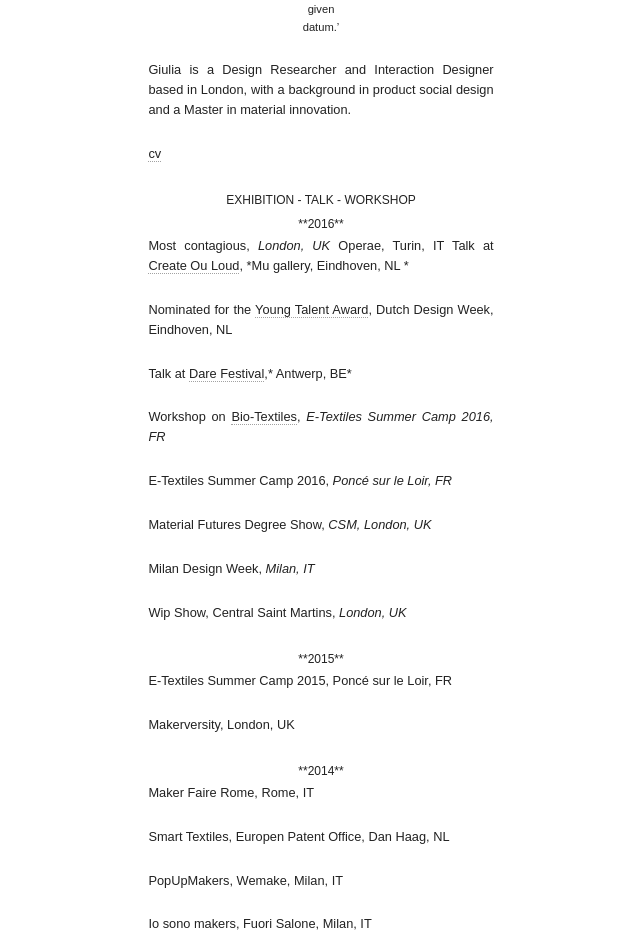
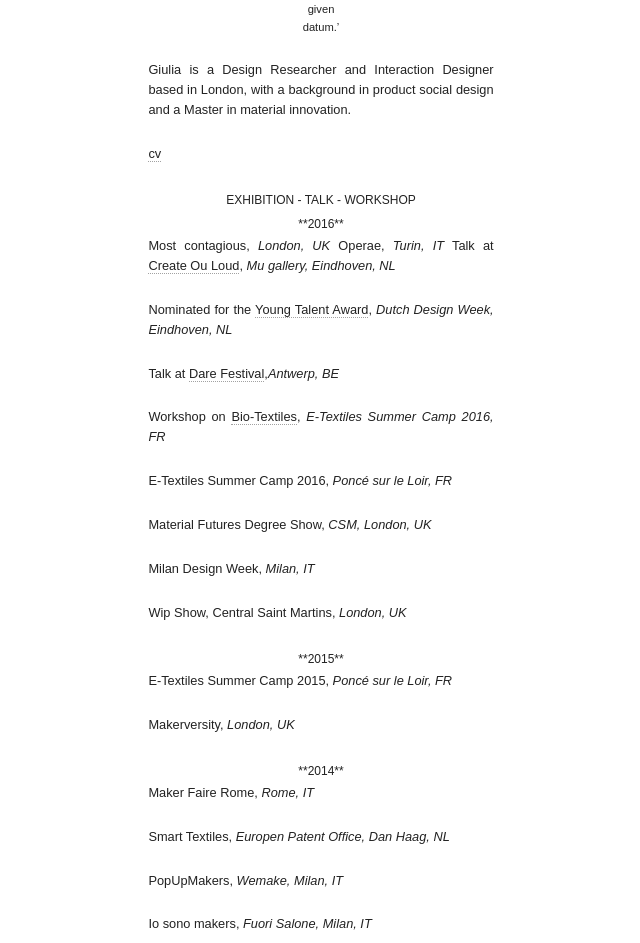
Before and after one commit to giuliatomasello/giuliatomasello.github.io, a Jekyll site: the page built from index.md, in a window 1280 px wide. Shown: the part 564-1507 px from the top of the page, without its empty margins (319-959 px from the left). Built offline with Jekyll 4.4.1, drawn with Linux system fonts in a browser that asks for light colours; nearby versions of some CDN libraries; some of the changed text lies outside the part shown.

```diff
--- a/index.md
+++ b/index.md
@@ -29,12 +29,12 @@ Giulia is a Design Researcher and Interaction Designer based in London, with a b
 <center>**2016**</center>
 
 Most contagious, *London, UK*
-Operae, Turin, IT
-Talk at [Create Ou Loud](http://www.facebook.com/events/1602425956732689/), *Mu gallery, Eindhoven, NL *
+Operae, *Turin, IT*
+Talk at [Create Ou Loud](http://www.facebook.com/events/1602425956732689/), *Mu gallery, Eindhoven, NL*
 
-Nominated for the [Young Talent Award](http://www.manifestations.nl/index.php/category/young-talent/?lang=en), Dutch Design Week, Eindhoven, NL
+Nominated for the [Young Talent Award](http://www.manifestations.nl/index.php/category/young-talent/?lang=en), *Dutch Design Week, Eindhoven, NL*
 
-Talk at [Dare Festival](http://darefest16.sched.org/speaker/giulia_tomasello.1v2dimwn),* Antwerp, BE*
+Talk at [Dare Festival](http://darefest16.sched.org/speaker/giulia_tomasello.1v2dimwn),*Antwerp, BE*
 
 Workshop on [Bio-Textiles](http://etextile-summercamp.org/2016/bio-textiles/), *E-Textiles Summer Camp 2016, FR*
 
@@ -49,28 +49,28 @@ Wip Show, Central Saint Martins, *London, UK*
 
 <center>**2015**</center>
 
-E-Textiles Summer Camp 2015, Poncé sur le Loir, FR
+E-Textiles Summer Camp 2015, *Poncé sur le Loir, FR*
 
-Makerversity, London, UK
+Makerversity, *London, UK*
 
 
 <center>**2014**</center>
 
-Maker Faire Rome, Rome, IT
+Maker Faire Rome, *Rome, IT*
 
-Smart Textiles, Europen Patent Office, Dan Haag, NL
+Smart Textiles, *Europen Patent Office, Dan Haag, NL*
 
-PopUpMakers, Wemake, Milan, IT
+PopUpMakers, *Wemake, Milan, IT*
 
-Io sono makers, Fuori Salone, Milan, IT
+Io sono makers, *Fuori Salone, Milan, IT*
 
 
 **2013**
 
-Smart Textiles Salon vol.3, Ghent, BE
+Smart Textiles Salon vol.3, *Ghent, BE*
 
-Hack Reality 2, WhyMCA, Milan, IT
+Hack Reality 2, *WhyMCA, Milan, IT*
 
-Open Day, NABA, Milan, IT
+Open Day, *NABA, Milan, IT*
 
 -
```
